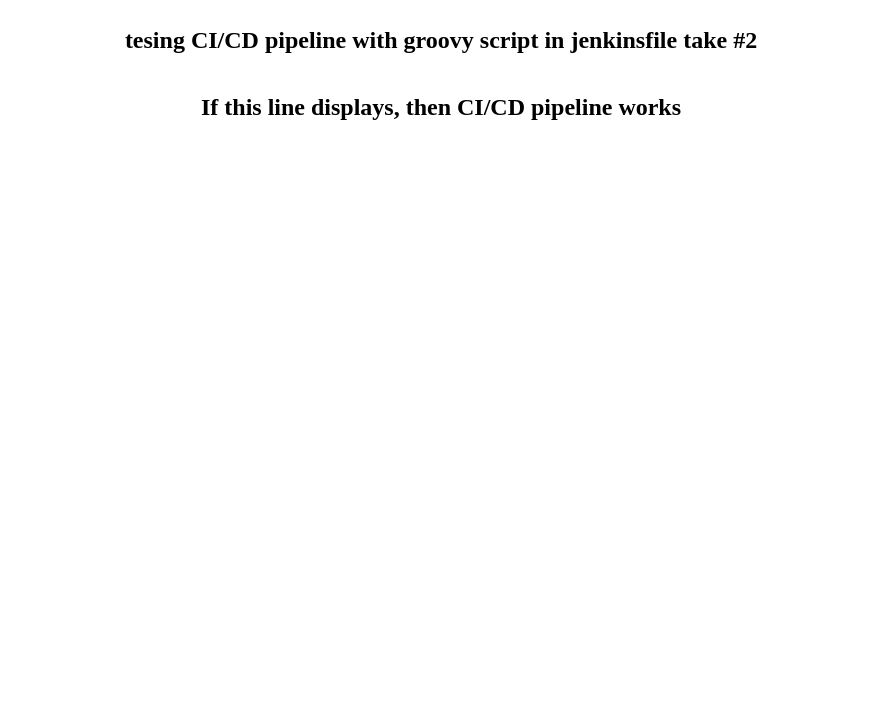
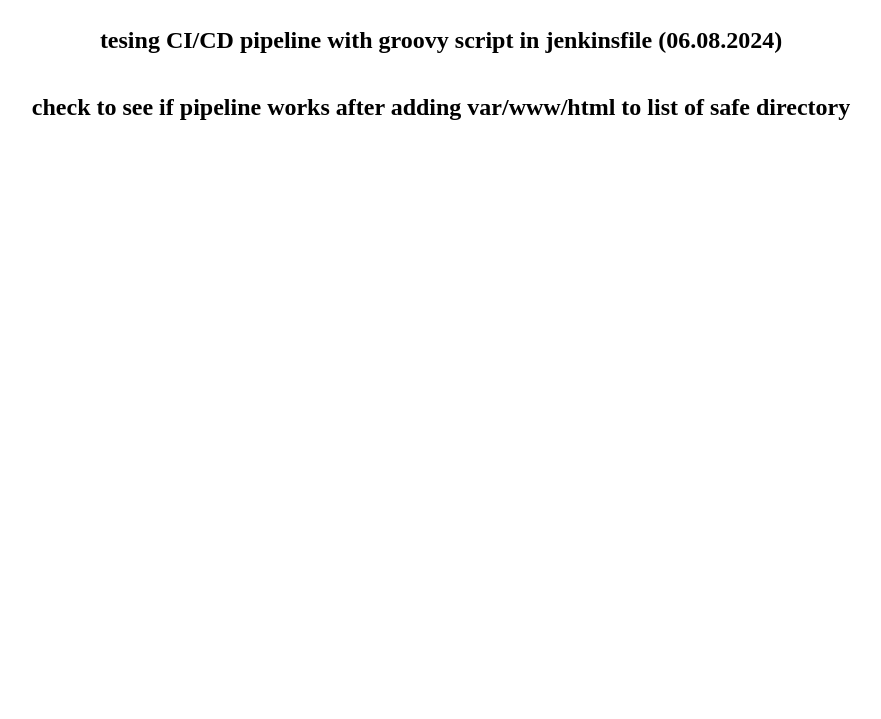
Before and after one commit to patrickabrena/hack-page, a plain HTML site: page index.html in a window 1280 px wide. Shown: the part 81-800 px from the top of the page, without its empty margins (199-1080 px from the left). Drawn offline with Linux system fonts and the light colour scheme.

Commit message:
test if adding var/www/html to safe directory works

```diff
--- a/index.html
+++ b/index.html
@@ -8,7 +8,12 @@
   </head>
   <body>
     <h1>testing hacker page</h1>
-    <h2>tesing CI/CD pipeline with groovy script in jenkinsfile take #2</h2>
-    <h2>If this line displays, then CI/CD pipeline works</h2>
+    <h2>
+      tesing CI/CD pipeline with groovy script in jenkinsfile (06.08.2024)
+    </h2>
+    <h2>
+      check to see if pipeline works after adding var/www/html to list of safe
+      directory
+    </h2>
   </body>
 </html>
```
